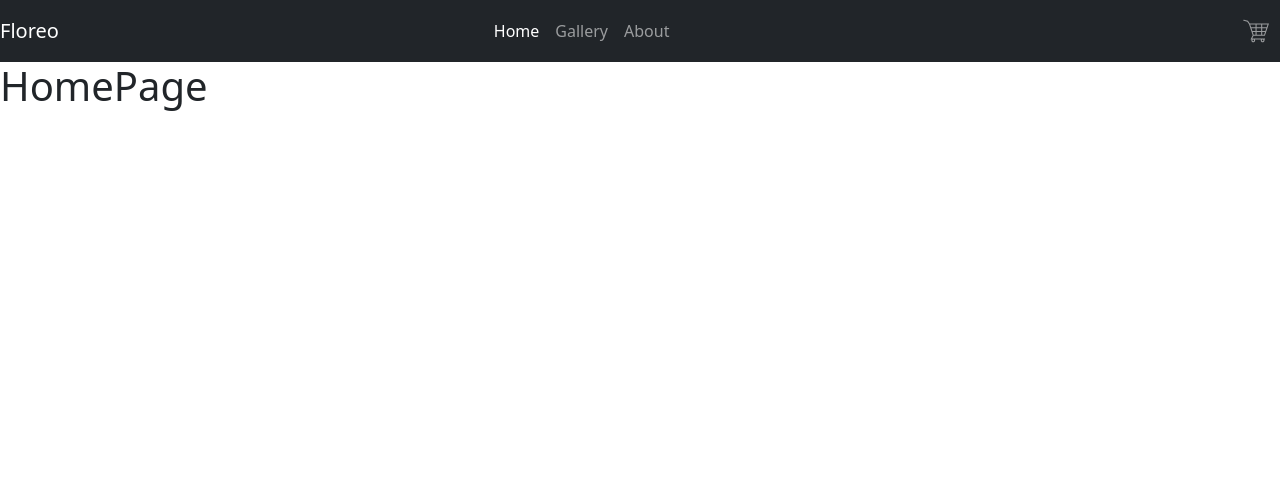
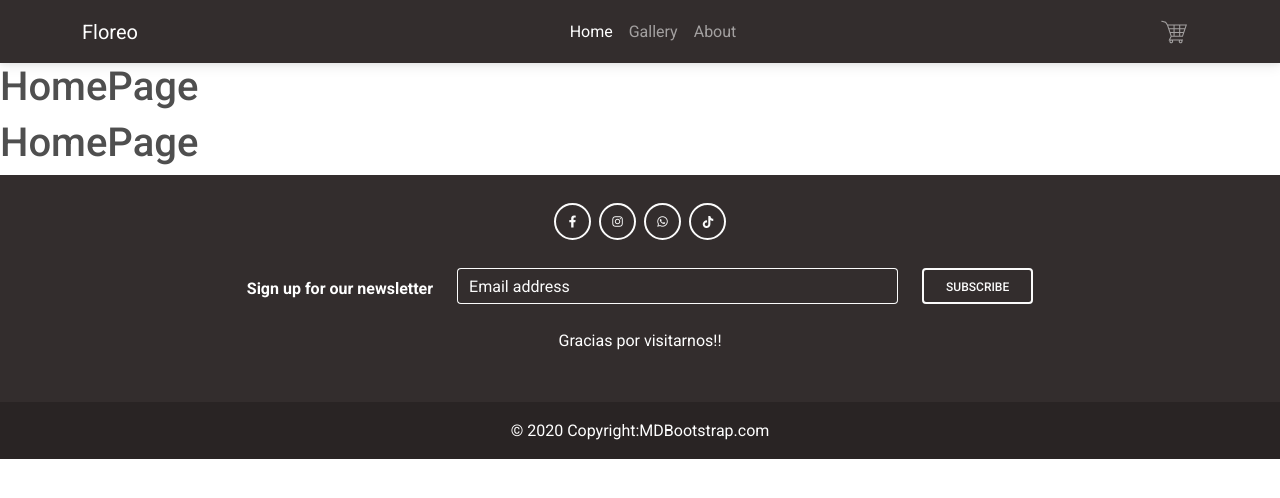
Before and after one commit to kwalsh15/FloreoFrontEnd, a React (Vite) app: page /home in a window 1280 px wide. Shown: the top 498 px of the page. Built offline with nearby package versions, Linux system fonts and the light colour scheme.

Commit message:
navbar and footer added

```diff
--- a/index.html
+++ b/index.html
@@ -4,11 +4,14 @@
     <meta charset="UTF-8" />
     <meta name="viewport" content="width=device-width, initial-scale=1.0" />
     <link href="https://cdn.jsdelivr.net/npm/bootstrap@5.2.0/dist/css/bootstrap.min.css" rel="stylesheet" integrity="sha384-gH2yIJqKdNHPEq0n4Mqa/HGKIhSkIHeL5AyhkYV8i59U5AR6csBvApHHNl/vI1Bx" crossorigin="anonymous">
-
+    <link href="https://use.fontawesome.com/releases/v5.15.1/css/all.css" rel="stylesheet" />
+    <link href="https://fonts.googleapis.com/css?family=Roboto:300,400,500,700&display=swap" rel="stylesheet" />
     <title>FloreoApp</title>
   </head>
   <body>
     <div id="root"></div>
     <script type="module" src="/src/main.jsx"></script>
+
+
   </body>
 </html>
--- a/package.json
+++ b/package.json
@@ -9,8 +9,11 @@
     "preview": "vite preview"
   },
   "dependencies": {
-    "bootstrap": "5.2.0",
+    "bootstrap": "^5.2.0",
+    "mdb-react-ui-kit": "^4.1.0",
+    "mdbreact": "^5.2.0",
     "react": "^18.2.0",
+    "react-bootstrap": "^2.5.0",
     "react-dom": "^18.2.0",
     "react-icons": "^4.4.0",
     "react-router-dom": "6"
--- a/src/floreo/pages/HomePage.jsx
+++ b/src/floreo/pages/HomePage.jsx
@@ -1,6 +1,9 @@
 
 export const HomePage = () => {
     return (
-        <h1>HomePage</h1>
-    );
+        <>
+            <h1>HomePage</h1>
+            <h1>HomePage</h1>
+        </>
+        );
 }
--- a/src/floreo/routes/FloreoRoutes.jsx
+++ b/src/floreo/routes/FloreoRoutes.jsx
@@ -1,12 +1,14 @@
 import { Routes, Route, Navigate } from 'react-router-dom';
 import { NavbarUi } from '../../ui/components';
 import { HomePage, GalleryPage, AboutPage } from '../';
+import { Footer } from '../../ui/components/Footer';
 
 export const FloreoRoutes = () => {
 
     return (
         <>
             <NavbarUi />
+
             <Routes>
 
                 <Route path="home" element={<HomePage /> }/>
@@ -19,6 +21,8 @@ export const FloreoRoutes = () => {
 
             </Routes>
 
+            <Footer />
+
         </>
     );
 }
--- a/src/main.jsx
+++ b/src/main.jsx
@@ -1,5 +1,8 @@
 import React from 'react';
 import ReactDOM from 'react-dom/client';
+import 'mdb-react-ui-kit/dist/css/mdb.min.css'
+
+
 import { BrowserRouter } from 'react-router-dom'
 
 import { FloreoApp } from './FloreoApp';
--- /dev/null
+++ b/src/ui/components/Footer.jsx
@@ -0,0 +1,76 @@
+import {  FaTiktok, } from 'react-icons/fa';
+import {
+    MDBFooter,
+    MDBContainer,
+    MDBIcon,
+    MDBInput,
+    MDBCol,
+    MDBRow,
+    MDBBtn
+
+} from 'mdb-react-ui-kit';
+
+export const Footer = () => {
+
+    return (
+        <MDBFooter className='text-center' color='white' bgColor='dark'>
+        <MDBContainer className='p-4'>
+          <section className='mb-4'>
+            <MDBBtn outline color="light" floating className='m-1' href='https://facebook.com' target="_blank" role='button'>
+              <MDBIcon fab icon='facebook-f' />
+            </MDBBtn>
+
+            <MDBBtn outline color="light" floating className='m-1' href='https://instagram.com' target="_blank" role='button'>
+              <MDBIcon fab icon='instagram' />
+            </MDBBtn>
+
+            <MDBBtn outline color="light" floating className='m-1' href='https://web.whatsapp.com' target="_blank" role='button'>
+              <MDBIcon fab icon='whatsapp' />
+            </MDBBtn>
+            <MDBBtn outline color="light" floating className='m-1' href='https://tiktok.com' target="_blank" role='button'>
+              <MDBIcon fab>
+                    <FaTiktok />
+                </MDBIcon>
+            </MDBBtn>
+          </section>
+
+          <section className=''>
+            <form action=''>
+              <MDBRow className='d-flex justify-content-center'>
+                <MDBCol size="auto">
+                  <p className='pt-2'>
+                    <strong>Sign up for our newsletter</strong>
+                  </p>
+                </MDBCol>
+
+                <MDBCol md='5' start='12'>
+                  <MDBInput contrast type='email' label='Email address' className='mb-4' />
+                </MDBCol>
+
+                <MDBCol size="auto">
+                  <MDBBtn outline color='light' type='submit' className='mb-4'>
+                    Subscribe
+                  </MDBBtn>
+                </MDBCol>
+              </MDBRow>
+            </form>
+          </section>
+
+          <section className='mb-4'>
+            <p>
+              Gracias por visitarnos!!
+            </p>
+          </section>
+
+
+        </MDBContainer>
+
+        <div className='text-center p-3' style={{ backgroundColor: 'rgba(0, 0, 0, 0.2)' }}>
+          © 2020 Copyright:
+          <a className='text-white' href='https://mdbootstrap.com/'>
+            MDBootstrap.com
+          </a>
+        </div>
+      </MDBFooter>
+    );
+}
--- a/src/ui/components/NavbarUi.jsx
+++ b/src/ui/components/NavbarUi.jsx
@@ -1,51 +1,54 @@
 import { Link, NavLink } from 'react-router-dom';
+import Container from 'react-bootstrap/Container';
+import Nav from 'react-bootstrap/Nav';
+import Navbar from 'react-bootstrap/Navbar';
 import { ShoppingCart } from './ShoppingCart';
+
+
 
 export const NavbarUi = () => {
   return (
+    <Navbar collapseOnSelect expand="lg" bg="dark" variant="dark">
+      <Container>
+        <Navbar.Brand as={Link} to="/">Floreo</Navbar.Brand>
+        <Navbar.Toggle aria-controls="responsive-navbar-nav"/>
 
-        <nav className="navbar navbar-expand-sm navbar-dark bg-dark">
+        <Navbar.Collapse id="responsive-navbar-nav">
 
-            <Link
-                className="navbar-brand"
-                to="/"
-            >
-                Floreo
-            </Link>
-
-            <div className="navbar-collapse w-100 justify-content-end">
-                <div className="navbar-nav">
-
-                    <NavLink
+          <Nav className="navbar-collapse justify-content-center">
+            <Nav.Link as={NavLink}
+                      to="/home"
                       className={ ({isActive}) => `nav-item nav-link ${ isActive ? 'active': ''}` }
-                        to="/home"
             >
               Home
-                    </NavLink>
+            </Nav.Link>
 
-                    <NavLink
+            <Nav.Link as={NavLink}
+                      to="/gallery"
                       className={ ({isActive}) => `nav-item nav-link ${ isActive ? 'active': ''}` }
-                        to="/gallery"
             >
               Gallery
-                    </NavLink>
+            </Nav.Link>
 
-                    <NavLink
+            <Nav.Link as={NavLink}
+                      to="about"
                       className={ ({isActive}) => `nav-item nav-link ${ isActive ? 'active': ''}` }
-                        to="/about"
             >
               About
-                    </NavLink>
-                </div>
-            </div>
+            </Nav.Link>
 
-            <div className="navbar-collapse collapse w-100 order-3 dual-collapse2 d-flex justify-content-end">
-                <ul className="navbar-nav ml-auto" >
-                    <i className="nav-item nav-link">
-                        <ShoppingCart className="nav-item nav-link"/>
-                    </i>
-                </ul>
-            </div>
-        </nav>
+
+
+          </Nav>
+
+          <Nav>
+            <Nav.Link className=''>
+              <ShoppingCart />
+            </Nav.Link>
+          </Nav>
+
+        </Navbar.Collapse>
+      </Container>
+    </Navbar>
   );
 }
--- a/src/ui/components/ShoppingCart.jsx
+++ b/src/ui/components/ShoppingCart.jsx
@@ -1,11 +1,15 @@
 import { GiShoppingCart } from 'react-icons/gi';
 
+export const ShoppingCart = () => {
 
-export const ShoppingCart = () => {
+    const handleShop = () => {
+        console.log("Click en el carrito")
+    };
 
     return (
         <>
            <GiShoppingCart
+                onClick={handleShop}
                 size={ 30 }
             />
         </>
--- a/src/ui/components/index.js
+++ b/src/ui/components/index.js
@@ -1,2 +1,5 @@
 
+
+export * from './Footer';
 export * from './NavbarUi';
+export * from './ShoppingCart';
```
Also changed, not shown: 1 other file (tests, documents, lock files or other folders). Lines whose indentation alone changed are shown as unchanged.
